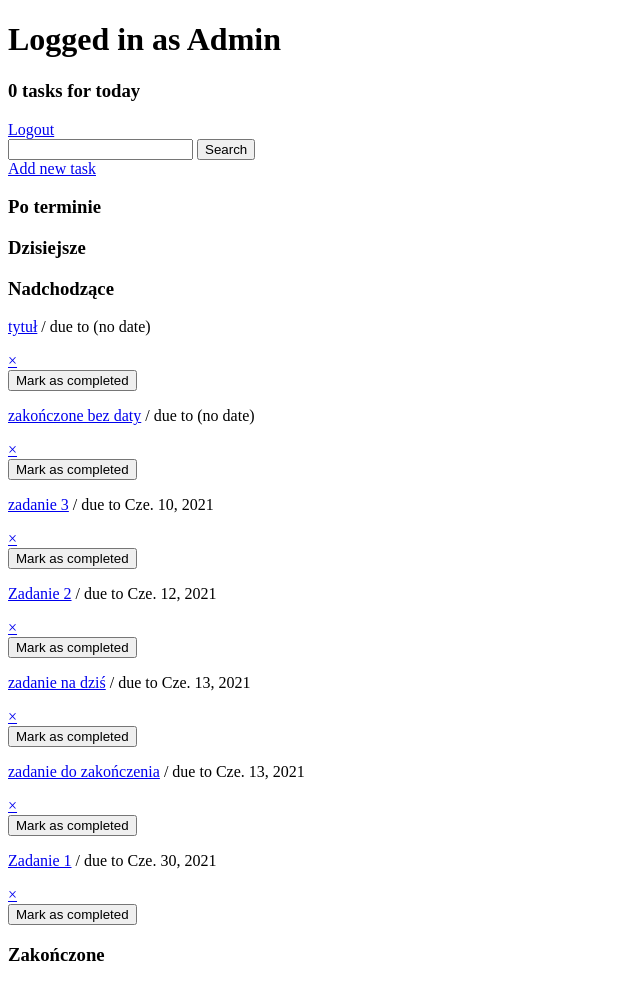
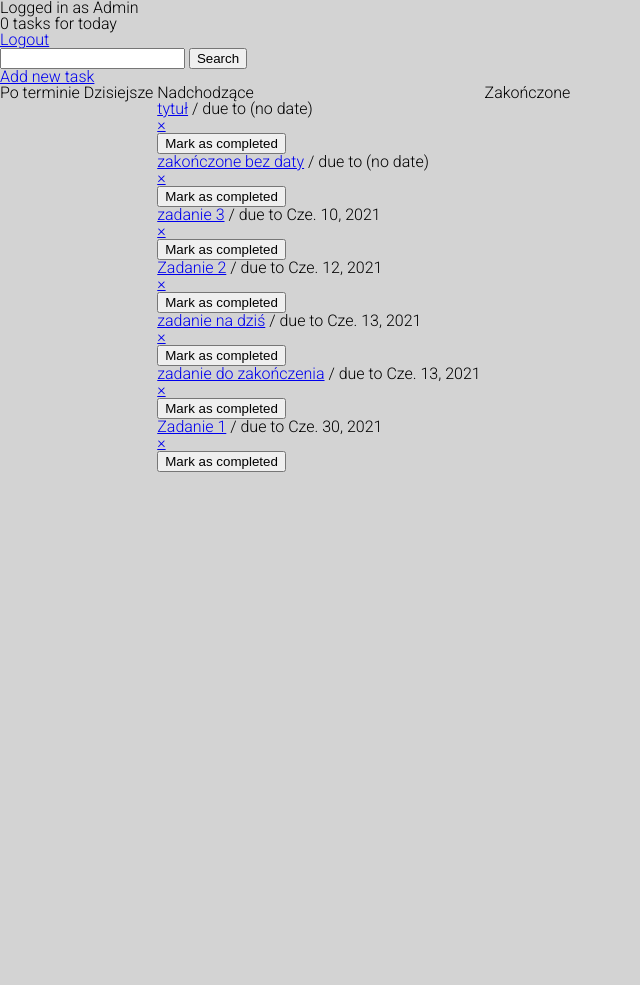
Before and after one commit to lukaszsliwinski/task_planner, a Django app: page / in a window 1280 px wide. Shown: the whole page, without its empty margins (0-640 px from the left). After the commit the page ends 800 px from the top, so only its background shows below. Run offline with Django 3.2, Linux system fonts and the light colour scheme; the first user in the database is signed in; data comes from the database, SQL or seed files in the repository.

Commit message:
Adding reset.css and font-family

```diff
--- /dev/null
+++ b/base/static/base/reset.css
@@ -0,0 +1,43 @@
+html, body, div, span, applet, object, iframe,
+h1, h2, h3, h4, h5, h6, p, blockquote, pre,
+a, abbr, acronym, address, big, cite, code,
+del, dfn, em, img, ins, kbd, q, s, samp,
+small, strike, strong, sub, sup, tt, var,
+b, u, i, center,
+dl, dt, dd, ol, ul, li,
+fieldset, form, label, legend,
+table, caption, tbody, tfoot, thead, tr, th, td,
+article, aside, canvas, details, embed,
+figure, figcaption, footer, header, hgroup,
+menu, nav, output, ruby, section, summary,
+time, mark, audio, video {
+	margin: 0;
+	padding: 0;
+	border: 0;
+	font-size: 100%;
+	font: inherit;
+	vertical-align: baseline;
+}
+
+article, aside, details, figcaption, figure,
+footer, header, hgroup, menu, nav, section {
+	display: block;
+}
+body {
+	line-height: 1;
+}
+ol, ul {
+	list-style: none;
+}
+blockquote, q {
+	quotes: none;
+}
+blockquote:before, blockquote:after,
+q:before, q:after {
+	content: '';
+	content: none;
+}
+table {
+	border-collapse: collapse;
+	border-spacing: 0;
+}
--- /dev/null
+++ b/base/static/base/style.css
@@ -0,0 +1,11 @@
+@import url('https://fonts.googleapis.com/css2?family=Roboto:wght@300&display=swap');
+
+body {
+    background-color: #d3d3d3;
+    font-family: 'Roboto', sans-serif;
+}
+
+.list {
+    display: inline-block;
+    vertical-align: top;
+}
--- a/base/templates/base/main.html
+++ b/base/templates/base/main.html
@@ -7,9 +7,11 @@
         <title>Task Planner</title>
         <meta name="description" content="">
         <meta name="viewport" content="width=device-width, initial-scale=1">
+        <link rel="stylesheet" type="text/css" href="{% static 'base/reset.css' %}">
+        <link rel="stylesheet" type="text/css" href="{% static 'base/style.css' %}">
     </head>
     <body>
-        <div>
+        <div class="container">
             {% block content %}
 
             {% endblock content %}
--- a/base/templates/base/task_list.html
+++ b/base/templates/base/task_list.html
@@ -21,7 +21,7 @@
     <a href="{% url 'task-create' %}">Add new task</a>
 </div>
 
-<div>
+<div class="list">
     <h3>Po terminie</h3>
     {% for task in tasks %}
     {% if task.past %}
@@ -41,7 +41,7 @@
     {% endfor %}
 </div>
 
-<div>
+<div class="list">
     <h3>Dzisiejsze</h3>
     {% for task in tasks %}
     {% if task.today %}
@@ -61,7 +61,7 @@
     {% endfor %}
 </div>
 
-<div>
+<div class="list">
     <h3>Nadchodzące</h3>
     {% for task in tasks %}
     {% if task.coming %}
@@ -87,7 +87,7 @@
     {% endfor %}
 </div>
 
-<div>
+<div class="list">
     <h3>Zakończone</h3>
     {% for task in tasks %}
     {% if task.completed %}
```
Also changed, not shown: db.sqlite3.
